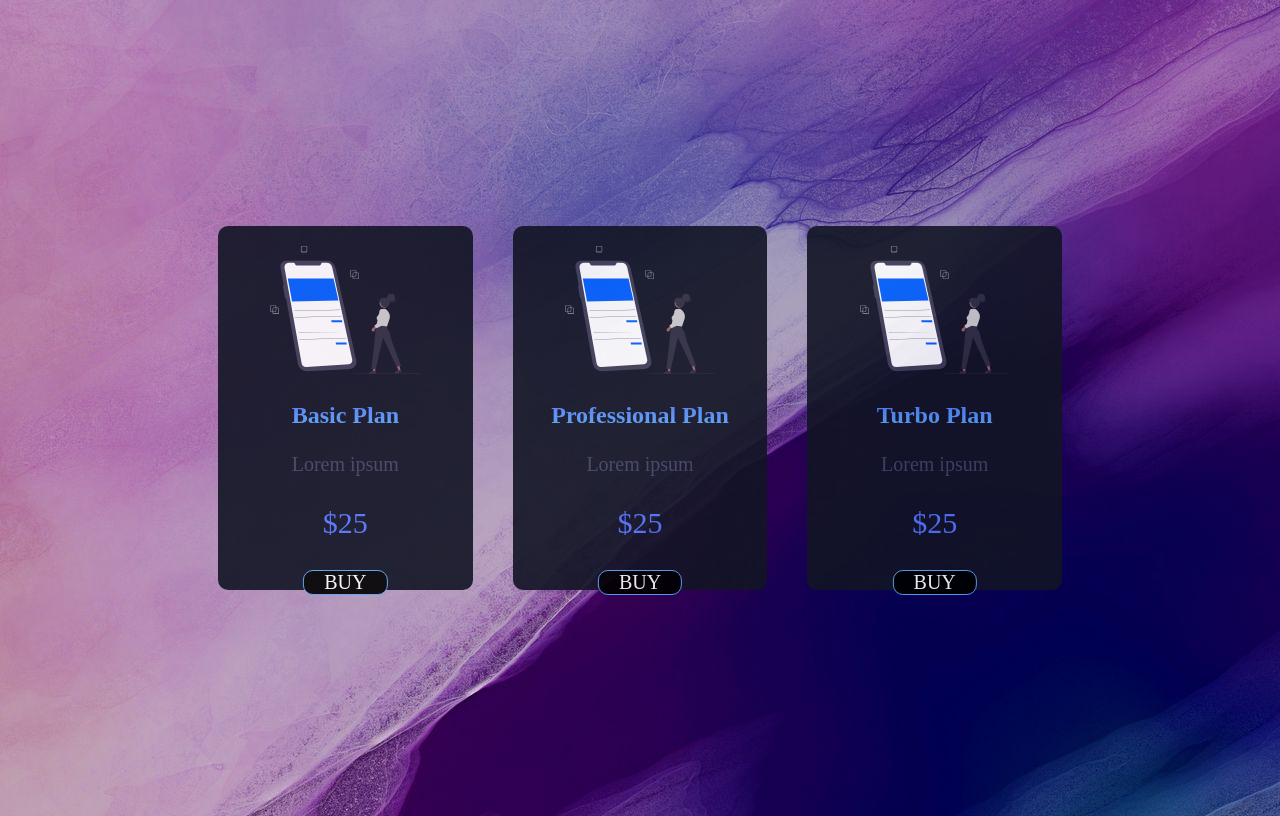
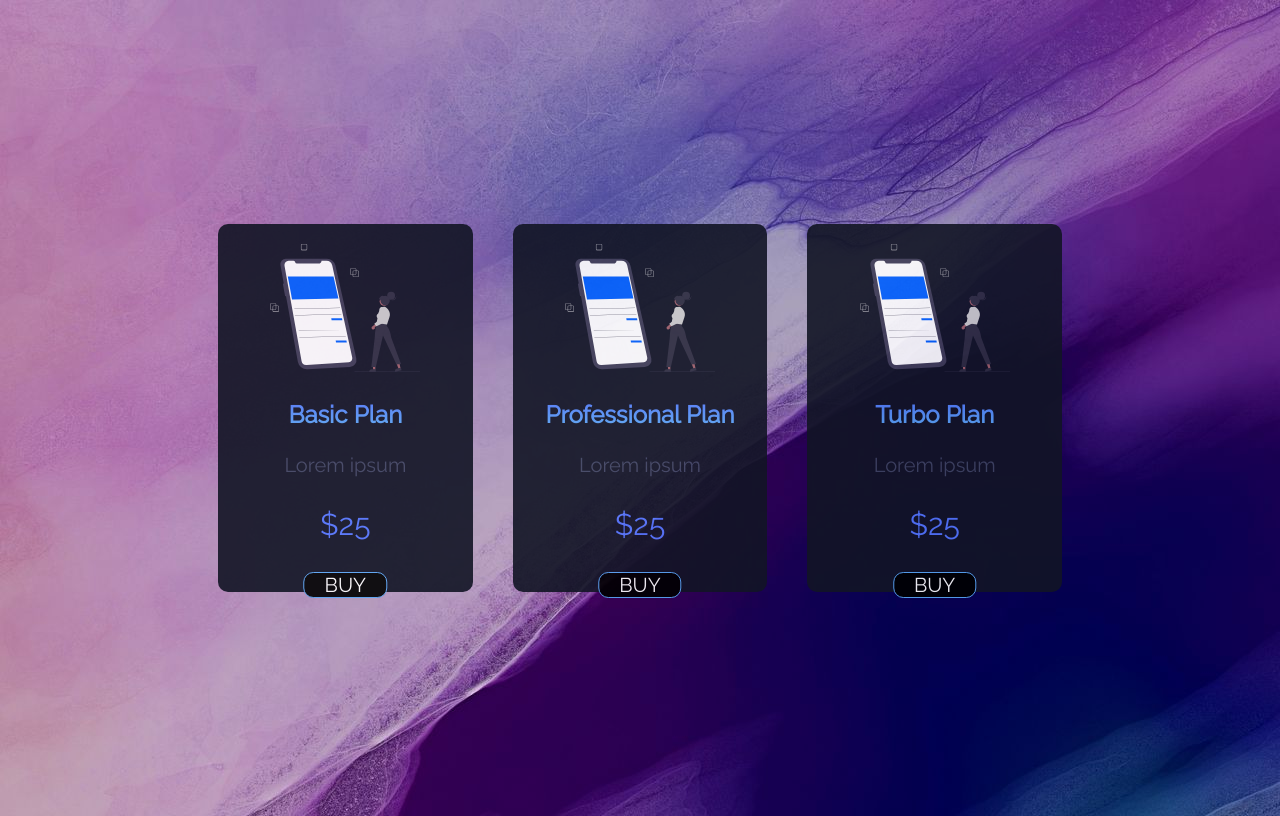
Before and after one commit to Kobytes/dribble-exercice, a plain HTML site: page index.html in a window 1280 px wide. Drawn offline with Linux system fonts and the light colour scheme.

Commit message:
Delete Avenir from CSS font 🦊

```diff
--- a/index.html
+++ b/index.html
@@ -4,6 +4,8 @@
     <meta charset="UTF-8">
     <meta name="viewport" content="width=device-width, initial-scale=1.0">
     <link rel="stylesheet" href="./style.css">
+    <link rel="preconnect" href="https://fonts.gstatic.com">
+    <link href="https://fonts.googleapis.com/css2?family=Raleway&display=swap" rel="stylesheet">
     <title>Pricing page</title>
 </head>
 <body>
--- a/style.css
+++ b/style.css
@@ -1,7 +1,7 @@
 *
 {
     box-sizing: border-box;
-    font-family: 'Avenir', serif;
+    font-family: 'Raleway', serif;
 }
 
 .column img
```
